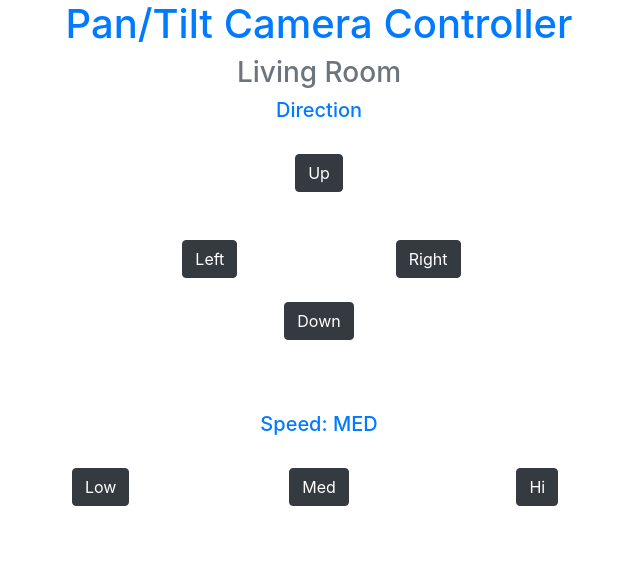
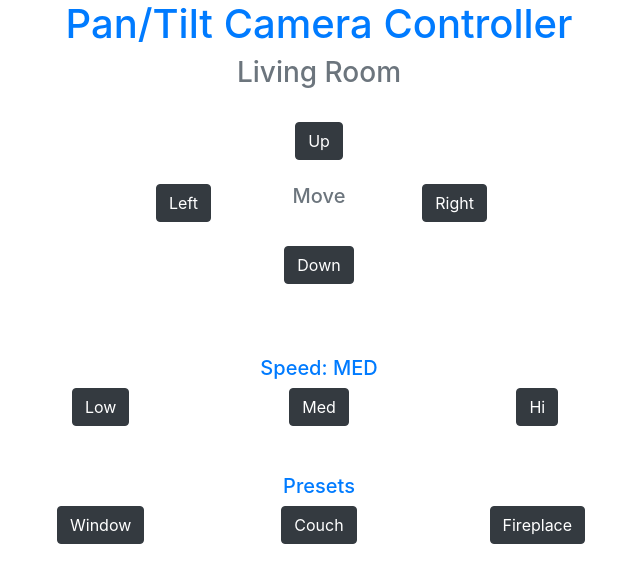
Before and after one commit to jspearus/Holiday_Light_Server, a Flask app: page /cam in a window 1280 px wide. Shown: the top 583 px of the page, without its empty margins (321-961 px from the left). Run offline with Flask 2, Linux system fonts and the light colour scheme; parts of the project's set-up code (start-up, migrations or seed data) failed here and were passed over; some libraries are stand-ins or nearby versions.

Commit message:
ui update cam view

```diff
--- a/templates/cam.html
+++ b/templates/cam.html
@@ -18,22 +18,21 @@
 
                 <form method="POST">
                     <!-- Button submits the form -->
-                    <div>
-                        <h5 align="center" class="text-primary">Direction
-                    </div>
                     <br />
                     <div align="center" class="row justify-content-md-center">
                         <div align="center" class="col col-md-2">
                             <button class="btn btn-dark" name="eventSel" type="submit" value="lvhtpc, up">Up</button>
                         </div>
                     </div>
-                    <br /><br />
+                    <br />
                     <div align="center" class="row justify-content-md-center">
                         <div class="col col-md-2">
                             <button class="btn btn-dark" name="eventSel" type="submit" value="lvhtpc, left">Left
                             </button>
                         </div>
-
+                        <div>
+                            <h5 align="center" class="text-secondary">Move
+                        </div>
                         <div align="center" class="col col-md-2">
                             <button class="btn btn-dark" name="eventSel" type="submit"
                                 value="lvhtpc, right">Right</button>
@@ -52,7 +51,7 @@
                     <div>
                         <h5 align="center" class="text-primary">Speed: {{speed}}
                     </div>
-                    <br />
+
                     <div align="center" class="row justify-content-md-center">
                         <div align="center" class="col col-md-2">
                             <button class="btn btn-dark" name="eventSel" type="submit" value="lvhtpc, low"> Low
@@ -66,7 +65,25 @@
                             <button class="btn btn-dark" name="eventSel" type="submit" value="lvhtpc, hi"> Hi
                             </button>
                         </div>
+                    </div>
+                    <br /><br />
+                    <div>
+                        <h5 align="center" class="text-primary">Presets
+                    </div>
 
+                    <div align="center" class="row justify-content-md-center">
+                        <div align="center" class="col col-md-2">
+                            <button class="btn btn-dark" name="eventSel" type="submit" value="lvhtpc, window"> Window
+                            </button>
+                        </div>
+                        <div align="center" class="col col-md-2">
+                            <button class="btn btn-dark" name="eventSel" type="submit" value="lvhtpc, couch"> Couch
+                            </button>
+                        </div>
+                        <div align="center" class="col col-md-2">
+                            <button class="btn btn-dark" name="eventSel" type="submit" value="lvhtpc, fire"> Fireplace
+                            </button>
+                        </div>
                     </div>
                     <!-- End of button sends the delete command to delete the selected saved game -->
                     <!-- Button submits the form -->
```
